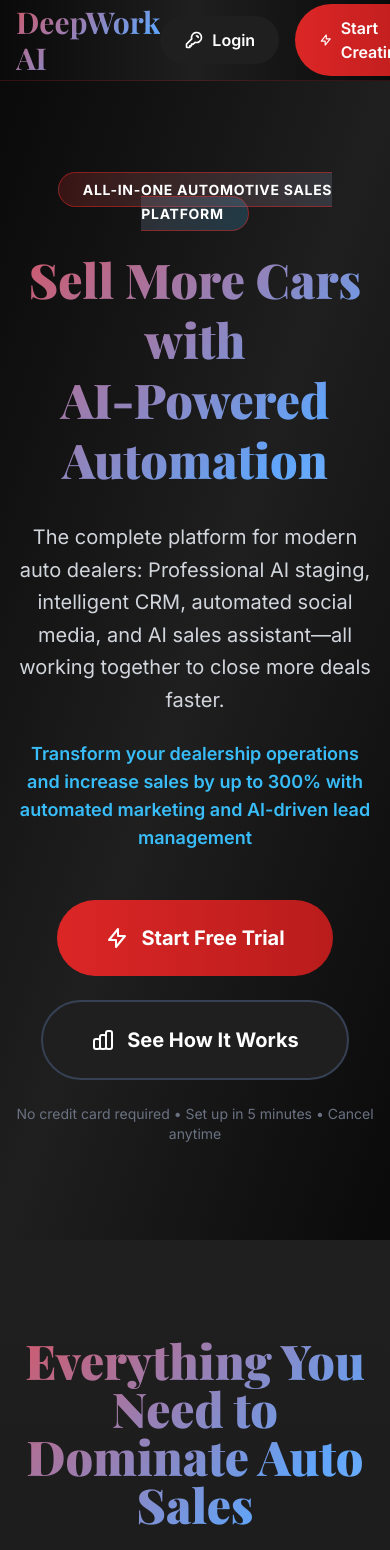
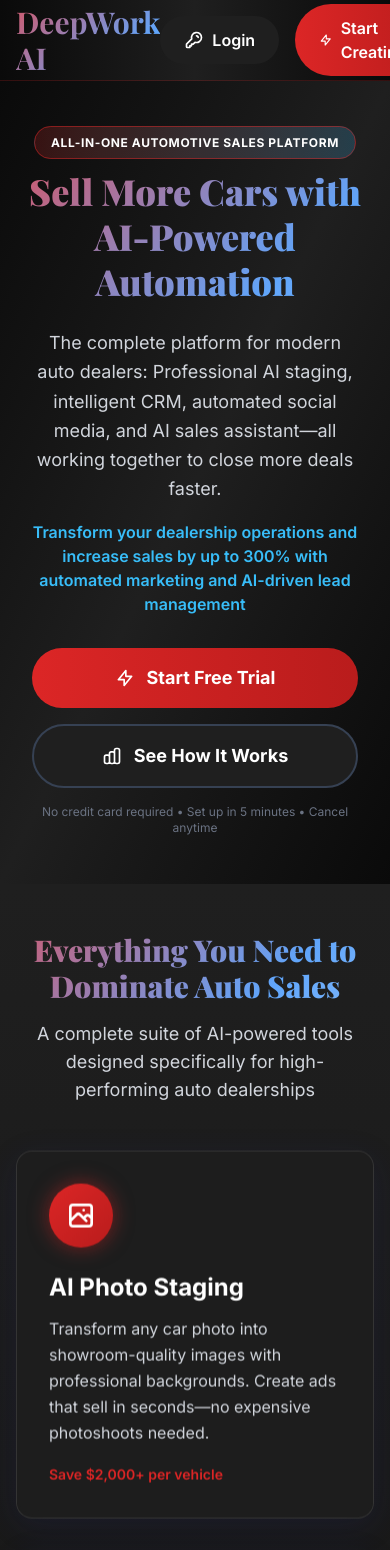
Before and after one commit to Azaiah00/deepworkstagerai, a Next.js app: page / in a window 390 px wide. Shown: the top 1550 px of the page. Built offline with nearby package versions, Linux system fonts and the light colour scheme.

Commit message:
feat: optimize mobile responsiveness for homepage and login page - perfect for all screen sizes

```diff
--- a/app/page.tsx
+++ b/app/page.tsx
@@ -44,48 +44,48 @@ export default function Home() {
 
       {/* Hero Section */}
       <section className="relative overflow-hidden bg-gradient-to-br from-[#0A0A0A] via-[#1F1F1F] to-[#0A0A0A]">
-        <div className="max-w-7xl mx-auto px-4 sm:px-6 lg:px-8 py-24">
+        <div className="max-w-7xl mx-auto px-4 sm:px-6 lg:px-8 py-12 sm:py-24">
           <div className="text-center">
-            <div className="inline-block mb-6">
-              <span className="px-6 py-2 bg-gradient-to-r from-[#DC2626]/20 to-[#38bdf8]/20 border border-[#DC2626]/50 rounded-full text-sm font-bold text-white uppercase tracking-wider">
+            <div className="inline-block mb-4 sm:mb-6">
+              <span className="px-4 py-2 sm:px-6 bg-gradient-to-r from-[#DC2626]/20 to-[#38bdf8]/20 border border-[#DC2626]/50 rounded-full text-xs sm:text-sm font-bold text-white uppercase tracking-wider">
                 All-in-One Automotive Sales Platform
               </span>
             </div>
-            <h1 className="text-5xl md:text-7xl lg:text-8xl font-black mb-8 deepwork-gradient display-font leading-tight">
+            <h1 className="text-4xl sm:text-5xl md:text-7xl lg:text-8xl font-black mb-6 sm:mb-8 deepwork-gradient display-font leading-tight px-2">
               Sell More Cars with<br />AI-Powered Automation
             </h1>
-            <p className="text-xl md:text-2xl text-gray-300 mb-6 max-w-4xl mx-auto leading-relaxed">
+            <p className="text-lg sm:text-xl md:text-2xl text-gray-300 mb-4 sm:mb-6 max-w-4xl mx-auto leading-relaxed px-4">
               The complete platform for modern auto dealers: Professional AI staging, intelligent CRM, automated social media, and AI sales assistant—all working together to close more deals faster.
             </p>
-            <p className="text-lg text-[#38bdf8] mb-12 max-w-3xl mx-auto font-semibold">
+            <p className="text-base sm:text-lg text-[#38bdf8] mb-8 sm:mb-12 max-w-3xl mx-auto font-semibold px-4">
               Transform your dealership operations and increase sales by up to 300% with automated marketing and AI-driven lead management
             </p>
-            <div className="flex flex-col sm:flex-row gap-6 justify-center items-center">
+            <div className="flex flex-col sm:flex-row gap-4 sm:gap-6 justify-center items-center px-4">
               <Link
                 href="/login"
-                className="px-12 py-6 bg-gradient-to-r from-[#DC2626] to-[#B91C1C] text-white
-                  text-xl font-bold rounded-full transition-all hover:shadow-2xl hover:shadow-red-500/50
-                  hover:scale-105 active:scale-95 flex items-center gap-3"
+                className="w-full sm:w-auto px-8 sm:px-12 py-4 sm:py-6 bg-gradient-to-r from-[#DC2626] to-[#B91C1C] text-white
+                  text-lg sm:text-xl font-bold rounded-full transition-all hover:shadow-2xl hover:shadow-red-500/50
+                  hover:scale-105 active:scale-95 flex items-center justify-center gap-3"
               >
-                <svg className="w-6 h-6" fill="none" stroke="currentColor" viewBox="0 0 24 24">
+                <svg className="w-5 h-5 sm:w-6 sm:h-6" fill="none" stroke="currentColor" viewBox="0 0 24 24">
                   <path strokeLinecap="round" strokeLinejoin="round" strokeWidth="2" d="M13 10V3L4 14h7v7l9-11h-7z" />
                 </svg>
                 <span>Start Free Trial</span>
               </Link>
               <Link
                 href="#features"
-                className="px-12 py-6 bg-[#1F1F1F] hover:bg-[#2a2a2a] text-white
-                  text-xl font-bold rounded-full transition-all hover:shadow-2xl
+                className="w-full sm:w-auto px-8 sm:px-12 py-4 sm:py-6 bg-[#1F1F1F] hover:bg-[#2a2a2a] text-white
+                  text-lg sm:text-xl font-bold rounded-full transition-all hover:shadow-2xl
                   hover:scale-105 active:scale-95 border-2 border-gray-700 hover:border-gray-600
-                  flex items-center gap-3"
+                  flex items-center justify-center gap-3"
               >
-                <svg className="w-6 h-6" fill="none" stroke="currentColor" viewBox="0 0 24 24">
+                <svg className="w-5 h-5 sm:w-6 sm:h-6" fill="none" stroke="currentColor" viewBox="0 0 24 24">
                   <path strokeLinecap="round" strokeLinejoin="round" strokeWidth="2" d="M9 19v-6a2 2 0 00-2-2H5a2 2 0 00-2 2v6a2 2 0 002 2h2a2 2 0 002-2zm0 0V9a2 2 0 012-2h2a2 2 0 012 2v10m-6 0a2 2 0 002 2h2a2 2 0 002-2m0 0V5a2 2 0 012-2h2a2 2 0 012 2v14a2 2 0 01-2 2h-2a2 2 0 01-2-2z" />
                 </svg>
                 <span>See How It Works</span>
               </Link>
             </div>
-            <p className="text-sm text-gray-500 mt-6">
+            <p className="text-xs sm:text-sm text-gray-500 mt-4 sm:mt-6 px-4">
               No credit card required • Set up in 5 minutes • Cancel anytime
             </p>
           </div>
@@ -93,13 +93,13 @@ export default function Home() {
       </section>
 
       {/* Features Section */}
-      <section id="features" className="py-24 bg-gradient-to-b from-[#1F1F1F] to-[#0A0A0A]">
+      <section id="features" className="py-12 sm:py-24 bg-gradient-to-b from-[#1F1F1F] to-[#0A0A0A]">
         <div className="max-w-7xl mx-auto px-4 sm:px-6 lg:px-8">
-          <div className="text-center mb-20">
-            <h2 className="text-5xl md:text-6xl font-black mb-6 deepwork-gradient display-font">
+          <div className="text-center mb-12 sm:mb-20">
+            <h2 className="text-3xl sm:text-4xl md:text-5xl lg:text-6xl font-black mb-4 sm:mb-6 deepwork-gradient display-font px-2">
               Everything You Need to Dominate Auto Sales
             </h2>
-            <p className="text-xl text-gray-300 max-w-3xl mx-auto">
+            <p className="text-lg sm:text-xl text-gray-300 max-w-3xl mx-auto px-4">
               A complete suite of AI-powered tools designed specifically for high-performing auto dealerships
             </p>
           </div>
@@ -193,13 +193,13 @@ export default function Home() {
       </section>
 
       {/* How It Works Section */}
-      <section className="py-24 bg-gradient-to-b from-[#0A0A0A] to-[#1F1F1F]">
+      <section className="py-12 sm:py-24 bg-gradient-to-b from-[#0A0A0A] to-[#1F1F1F]">
         <div className="max-w-7xl mx-auto px-4 sm:px-6 lg:px-8">
-          <div className="text-center mb-20">
-            <h2 className="text-5xl md:text-6xl font-black mb-6 deepwork-gradient display-font">
+          <div className="text-center mb-12 sm:mb-20">
+            <h2 className="text-3xl sm:text-4xl md:text-5xl lg:text-6xl font-black mb-4 sm:mb-6 deepwork-gradient display-font px-2">
               From Inventory to Sale in 3 Simple Steps
             </h2>
-            <p className="text-xl text-gray-300 max-w-3xl mx-auto">
+            <p className="text-lg sm:text-xl text-gray-300 max-w-3xl mx-auto px-4">
               Set up your entire sales operation in minutes and start closing more deals today
             </p>
           </div>
@@ -274,44 +274,44 @@ export default function Home() {
       </section>
 
       {/* CTA Section */}
-      <section className="py-24 bg-gradient-to-br from-[#DC2626]/10 via-[#1F1F1F] to-[#38bdf8]/10">
+      <section className="py-12 sm:py-24 bg-gradient-to-br from-[#DC2626]/10 via-[#1F1F1F] to-[#38bdf8]/10">
         <div className="max-w-5xl mx-auto px-4 sm:px-6 lg:px-8">
-          <div className="glass-card premium-card rounded-3xl p-12 text-center border border-[#DC2626]/30">
+          <div className="glass-card premium-card rounded-3xl p-6 sm:p-12 text-center border border-[#DC2626]/30">
             <div className="inline-block mb-6">
               <span className="px-6 py-2 bg-gradient-to-r from-[#10B981]/20 to-[#059669]/20 border border-[#10B981]/50 rounded-full text-sm font-bold text-[#10B981] uppercase tracking-wider">
                 Limited Time Offer
               </span>
             </div>
-            <h2 className="text-4xl md:text-6xl font-black mb-6 deepwork-gradient display-font">
+            <h2 className="text-3xl sm:text-4xl md:text-5xl lg:text-6xl font-black mb-4 sm:mb-6 deepwork-gradient display-font px-2">
               Join Elite Dealers Selling 3x More Cars
             </h2>
-            <p className="text-xl text-gray-300 mb-4 leading-relaxed max-w-3xl mx-auto">
+            <p className="text-lg sm:text-xl text-gray-300 mb-3 sm:mb-4 leading-relaxed max-w-3xl mx-auto px-2">
               Stop losing leads to competitors with better marketing. Start leveraging AI-powered automation to dominate your market and maximize every opportunity.
             </p>
-            <p className="text-lg text-[#38bdf8] mb-10 font-semibold">
+            <p className="text-base sm:text-lg text-[#38bdf8] mb-8 sm:mb-10 font-semibold px-2">
               Over 500 dealerships have increased their monthly sales by an average of 156% using DeepWork AI
             </p>
 
-            <div className="flex flex-col sm:flex-row gap-6 justify-center items-center mb-8">
+            <div className="flex flex-col sm:flex-row gap-4 sm:gap-6 justify-center items-center mb-6 sm:mb-8 px-4">
               <Link
                 href="/login"
-                className="px-12 py-6 bg-gradient-to-r from-[#DC2626] to-[#B91C1C] text-white
-                  text-xl font-bold rounded-full transition-all hover:shadow-2xl hover:shadow-red-500/50
-                  hover:scale-105 active:scale-95 flex items-center gap-3"
+                className="w-full sm:w-auto px-8 sm:px-12 py-4 sm:py-6 bg-gradient-to-r from-[#DC2626] to-[#B91C1C] text-white
+                  text-lg sm:text-xl font-bold rounded-full transition-all hover:shadow-2xl hover:shadow-red-500/50
+                  hover:scale-105 active:scale-95 flex items-center justify-center gap-3"
               >
-                <svg className="w-6 h-6" fill="none" stroke="currentColor" viewBox="0 0 24 24">
+                <svg className="w-5 h-5 sm:w-6 sm:h-6" fill="none" stroke="currentColor" viewBox="0 0 24 24">
                   <path strokeLinecap="round" strokeLinejoin="round" strokeWidth="2" d="M13 10V3L4 14h7v7l9-11h-7z" />
                 </svg>
                 <span>Start Your Free Trial</span>
               </Link>
               <Link
                 href="#features"
-                className="px-12 py-6 bg-[#1F1F1F] hover:bg-[#2a2a2a] text-white
-                  text-xl font-bold rounded-full transition-all hover:shadow-2xl
+                className="w-full sm:w-auto px-8 sm:px-12 py-4 sm:py-6 bg-[#1F1F1F] hover:bg-[#2a2a2a] text-white
+                  text-lg sm:text-xl font-bold rounded-full transition-all hover:shadow-2xl
                   hover:scale-105 active:scale-95 border-2 border-gray-700 hover:border-gray-600
-                  flex items-center gap-3"
+                  flex items-center justify-center gap-3"
               >
-                <svg className="w-6 h-6" fill="none" stroke="currentColor" viewBox="0 0 24 24">
+                <svg className="w-5 h-5 sm:w-6 sm:h-6" fill="none" stroke="currentColor" viewBox="0 0 24 24">
                   <path strokeLinecap="round" strokeLinejoin="round" strokeWidth="2" d="M15 10l4.553-2.276A1 1 0 0121 8.618v6.764a1 1 0 01-1.447.894L15 14M5 18h8a2 2 0 002-2V8a2 2 0 00-2-2H5a2 2 0 00-2 2v8a2 2 0 002 2z" />
                 </svg>
                 <span>Watch Demo</span>
```
Also changed, not shown: app/login/page.tsx (+8 -8 lines).
